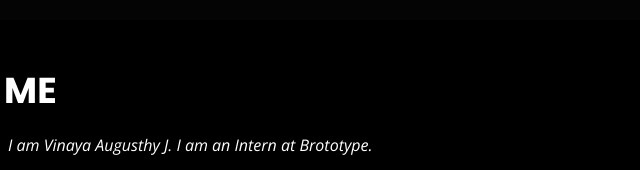
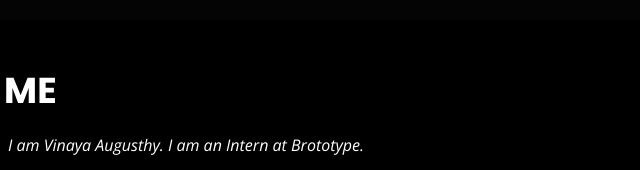
Before and after one commit to VinayaAugusthy/personal_website, a plain HTML site: page index.html in a window 1280 px wide. Shown: the part 780-950 px from the top of the page, 462-1102 px from the left. Drawn offline with nearby package versions, Linux system fonts and the light colour scheme.

Commit message:
spelling

```diff
--- a/index.html
+++ b/index.html
@@ -85,7 +85,7 @@
         </div>
         <div class="col-lg-8 pt-4 pt-lg-0 content" data-aos="fade-left">
           <p class="font-italic">
-            I am Vinaya Augusthy J. I am an Intern at Brototype.
+            I am Vinaya Augusthy. I am an Intern at Brototype.
           </p>
           <div class="row">
             <div class="col-lg-6">
```
